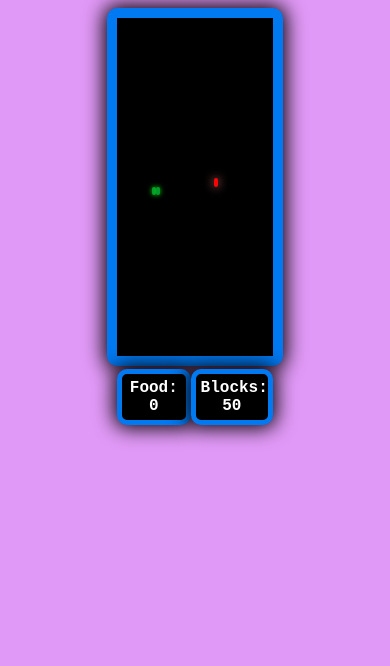
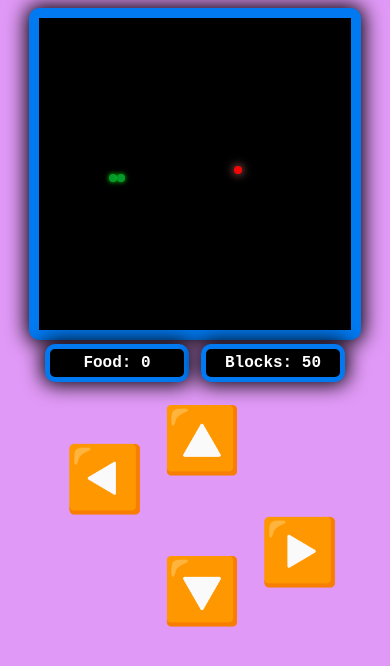
Before and after one commit to marianaceci/Snake-game, a plain HTML site: page index.html in a window 390 px wide. Drawn offline with Linux system fonts and the light colour scheme.

Commit message:
added media query to CSS

```diff
--- a/snake_game.css
+++ b/snake_game.css
@@ -17,7 +17,6 @@ body {
     height: 1vh;
     border-radius: 10px;
     float: left;
-    /* outline: 1px solid red; */
 }
 
 .food {
@@ -53,3 +52,48 @@ body {
 #onScreenControllers {
     display: none;
 }
+
+@media only screen and (max-width: 786px) {
+    #gameContainer {
+        width: 80vw;
+        height: 80vw;
+    }
+
+    .gameBoardPixel {
+        width: 2vw;
+        height: 2vw;
+    }
+
+    #scoreContainer {
+        width: 80vw;
+    }
+
+    #onScreenControllers {
+        width: 80vw;
+        margin: 5vw auto;
+        display: flex;
+        justify-content: space-evenly;
+        align-items: center;
+    }
+
+    #onScreenControllers > div {
+        display: flex;
+        flex-direction: column;
+    }
+
+    #onScreenControllers button {
+        background-color: transparent;
+        width: 20vw;
+        height: 20vw;
+        font-size: 4rem;
+        border: none;
+    }
+
+    #onScreenControllers button:focus {
+        outline: none;
+    }
+
+    #onScreenControllers button:active {
+        background-color: slategray;
+    }
+}
```
